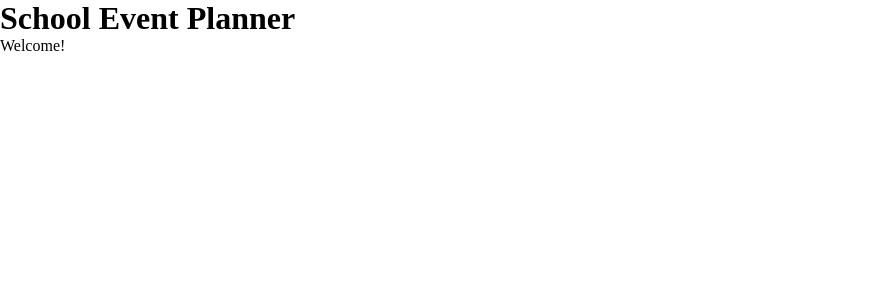
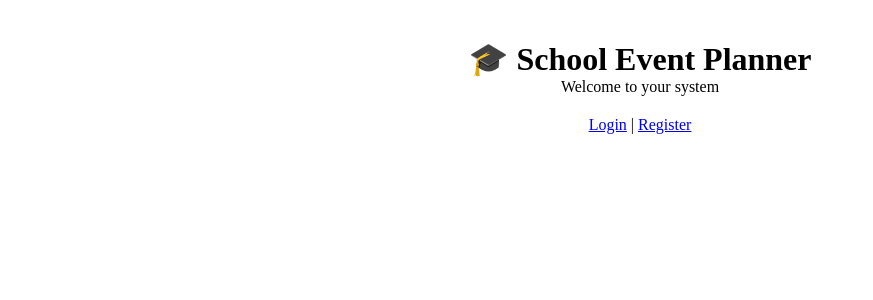
Before and after one commit to richlyn-sudo/school-event-planner, a Next.js app: page /home in a window 1280 px wide. Shown: the top 300 px of the page, without its empty margins (0-873 px from the left). Built offline with nearby package versions, Linux system fonts and the light colour scheme.

Commit message:
update homepage UI

```diff
--- a/app/home/page.tsx
+++ b/app/home/page.tsx
@@ -1,8 +1,13 @@
 export default function Home() {
   return (
-    <main>
-      <h1>School Event Planner</h1>
-      <p>Welcome!</p>
+    <main style={{ padding: "40px", textAlign: "center" }}>
+      <h1>🎓 School Event Planner</h1>
+      <p>Welcome to your system</p>
+
+      <div style={{ marginTop: "20px" }}>
+        <a href="/login">Login</a> |{" "}
+        <a href="/register">Register</a>
+      </div>
     </main>
   );
 }
```
